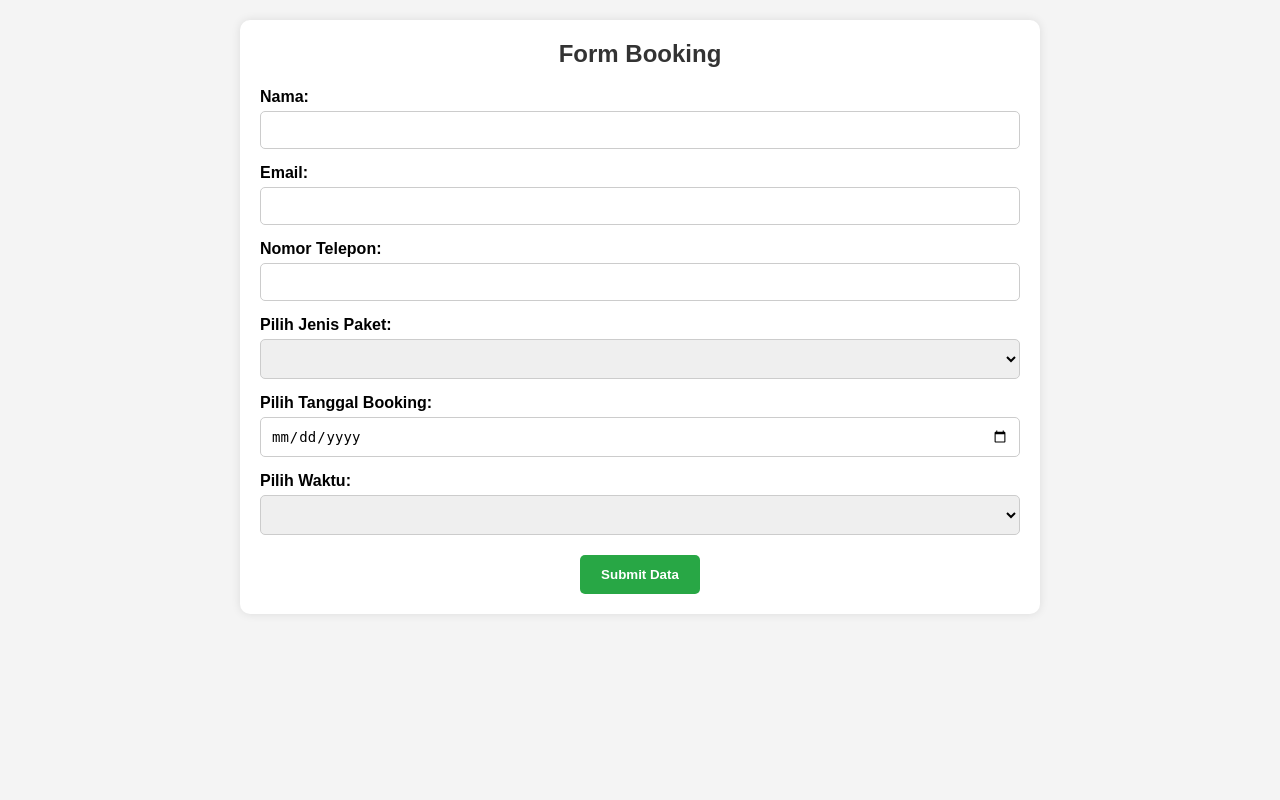
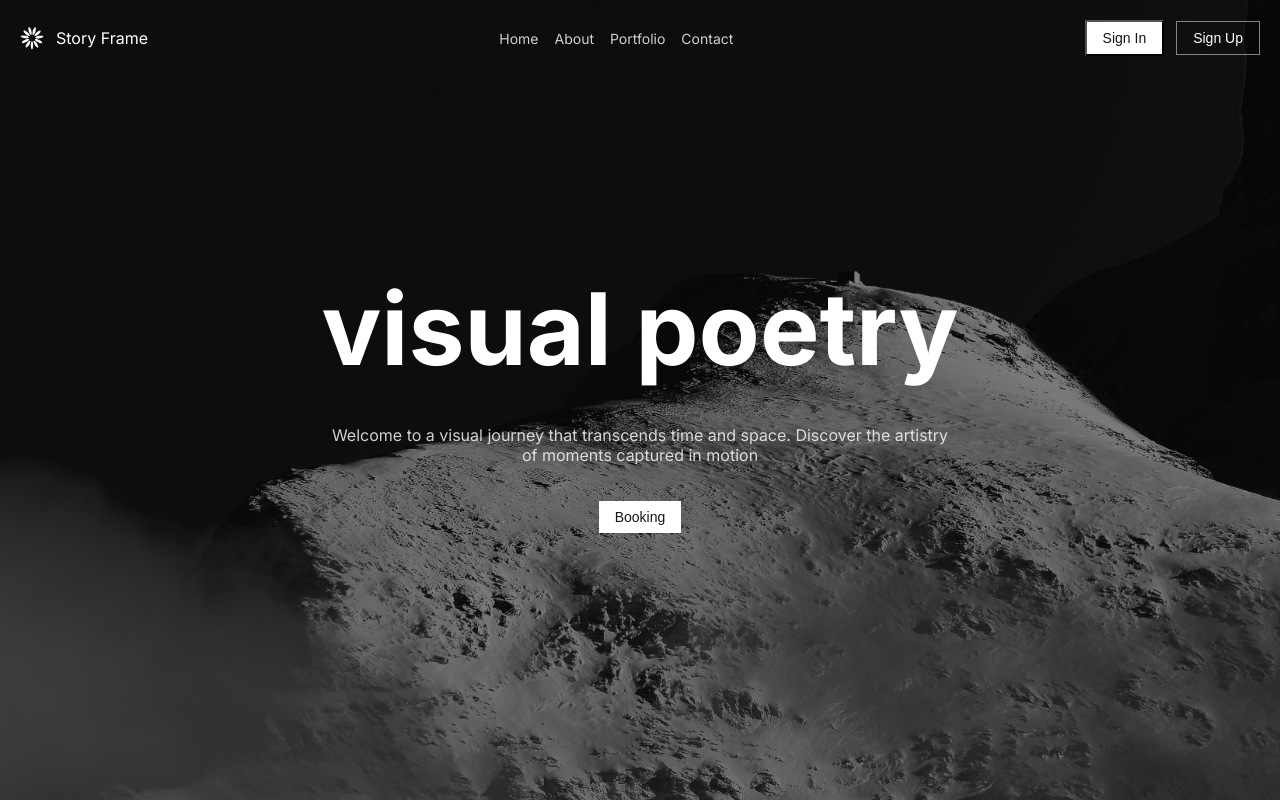
Before and after one commit to alifaoty/Modul1_WebDev, a PHP site: page / in a window 1280 px wide. Run offline with PHP 8.4, Linux system fonts and the light colour scheme.

Commit message:
2nd commit

```diff
--- a/index.php
+++ b/index.php
@@ -1,152 +1,47 @@
-<?php
-// Inisialisasi variabel untuk menyimpan nilai input dan error
-$nama = $email = $nomor = $paket = $tanggal = $waktu = "";
-$namaErr = $emailErr = $nomorErr = $paketErr = $tanggalErr = $waktuErr = "";
-
-if ($_SERVER["REQUEST_METHOD"] == "POST") {
-    // Validasi Nama
-    $nama = $_POST["nama"];
-    if (empty($nama)) {
-        $namaErr = "Nama wajib diisi";
-    }
-
-    // Validasi Email
-    $email = $_POST["email"];
-    if (empty($email)) {
-        $emailErr = "Email wajib diisi";
-    }
-
-    // Validasi Nomor Telepon
-    $nomor = $_POST["nomor"];
-    if (empty($nomor)) {
-        $nomorErr = "Nomor Telepon wajib diisi";
-    } elseif (!ctype_digit($nomor)) {
-        $nomorErr = "Nomor Telepon harus berupa angka";
-    }
-
-    // Validasi Jenis Paket
-    $paket = $_POST["paket"];
-    if (empty($paket)) {
-        $paketErr = "Jenis Paket wajib dipilih";
-    }
-
-    // Validasi Tanggal
-    $tanggal = $_POST["tanggal"];
-    if (empty($tanggal)) {
-        $tanggalErr = "Tanggal wajib diisi";
-    }
-
-    // Validasi Waktu
-    $waktu = $_POST["waktu"];
-    if (empty($waktu)) {
-        $waktuErr = "Waktu wajib dipilih";
-    }
-}
-?>
-
 <!DOCTYPE html>
-<html lang="id">
+<html lang="en">
 
 <head>
-    <meta charset="UTF-8">
-    <meta name="viewport" content="width=device-width, initial-scale=1.0">
-    <title>Form Booking</title>
-    <link rel="stylesheet" href="style.css">
+    <meta charset="UTF-8" />
+    <meta name="viewport" content="width=device-width, initial-scale=1.0" />
+    <link rel="stylesheet" href="styles/index_style.css" />
+
+    <link rel="preconnect" href="https://fonts.googleapis.com" />
+    <link rel="preconnect" href="https://fonts.gstatic.com" crossorigin />
+    <link href="https://fonts.googleapis.com/css2?family=Inter:wght@100..900&display=swap" rel="stylesheet" />
+    <title>Story Frame</title>
 </head>
 
 <body>
-    <div class="container">
-        <h2>Form Booking</h2>
-        <form method="POST" action="<?php echo $_SERVER["PHP_SELF"]; ?>">
-            <div class="form-group">
-                <label for="nama">Nama:</label>
-                <input type="text" id="nama" name="nama" value="<?php echo $nama; ?>">
-                <span class="error"><?php echo $namaErr ? "* $namaErr" : ""; ?></span>
-            </div>
-
-            <div class="form-group">
-                <label for="email">Email:</label>
-                <input type="text" id="email" name="email" value="<?php echo $email; ?>">
-                <span class="error"><?php echo $emailErr ? "* $emailErr" : ""; ?></span>
-            </div>
-
-            <div class="form-group">
-                <label for="nomor">Nomor Telepon:</label>
-                <input type="text" id="nomor" name="nomor" value="<?php echo $nomor; ?>">
-                <span class="error"><?php echo $nomorErr ? "* $nomorErr" : ""; ?></span>
-            </div>
-
-            <div class="form-group">
-                <label for="paket">Pilih Jenis Paket:</label>
-                <select id="paket" name="paket">
-                    <option value="     " <?php echo ($paket == "     ") ? "selected" : ""; ?>>     </option>
-                    <option value="Selfphoto" <?php echo ($paket == "Selfphoto") ? "selected" : ""; ?>>Selfphoto</option>
-                    <option value="Graduation" <?php echo ($paket == "Graduation") ? "selected" : ""; ?>>Graduation</option>
-                    <option value="Group Photo" <?php echo ($paket == "Group Photo") ? "selected" : ""; ?>>Group Photo</option>
-                    <option value="Family Photo" <?php echo ($paket == "Family Photo") ? "selected" : ""; ?>>Family Photo</option>
-                    <option value="Photobox" <?php echo ($paket == "Photobox") ? "selected" : ""; ?>>Photobox</option>
-                    <option value="Prewedding Photo" <?php echo ($paket == "Prewedding Photo") ? "selected" : ""; ?>>Prewedding Photo</option>
-                    <option value="Couple Photo" <?php echo ($paket == "Couple Photo") ? "selected" : ""; ?>>Couple Photo</option>
-                    <option value="Maternity" <?php echo ($paket == "Maternity") ? "selected" : ""; ?>>Maternity</option>
-                </select>
-            </div>
-
-            <div class="form-group">
-                <label for="tanggal">Pilih Tanggal Booking:</label>
-                <input type="date" id="tanggal" name="tanggal" value="<?php echo $tanggal; ?>">
-                <span class="error"><?php echo $tanggalErr ? "* $tanggalErr" : ""; ?></span>
-            </div>
-
-            <div class="form-group">
-                <label for="waktu">Pilih Waktu:</label>
-                <select id="waktu" name="waktu">
-                    <option value="     " <?php echo ($waktu == "     ") ? "selected" : ""; ?>>     </option>
-                    <option value="09.00" <?php echo ($waktu == "09.00") ? "selected" : ""; ?>>09.00</option>
-                    <option value="09.30" <?php echo ($waktu == "09.30") ? "selected" : ""; ?>>09.30</option>
-                    <option value="10.00" <?php echo ($waktu == "10.00") ? "selected" : ""; ?>>10.00</option>
-                    <option value="10.30" <?php echo ($waktu == "10.30") ? "selected" : ""; ?>>10.30</option>
-                    <option value="11.00" <?php echo ($waktu == "11.00") ? "selected" : ""; ?>>11.00</option>
-                    <option value="11.30" <?php echo ($waktu == "11.30") ? "selected" : ""; ?>>11.30</option>
-                    <option value="12.00" <?php echo ($waktu == "12.00") ? "selected" : ""; ?>>12.00</option>
-                    <option value="12.30" <?php echo ($waktu == "12.30") ? "selected" : ""; ?>>12.30</option>
-                </select>
-            </div>
-
-            <div class="button-container">
-                <button type="submit">Submit Data</button>
-            </div>
-        </form>
-    </div>
-
-    <?php if ($_SERVER["REQUEST_METHOD"] == "POST" && !$namaErr && !$emailErr && !$nomorErr && !$paketErr && !$tanggalErr && !$waktuErr) { ?>
-    <div class="container">
-        <h3>Data Booking:</h3>
-        <div class="table-container">
-            <table>
-                <thead>
-                    <tr>
-                        <th width="20%">Nama</th>
-                        <th width="20%">Email</th>
-                        <th width="15%">Nomor Telepon</th>
-                        <th width="15%">Jenis Paket</th>
-                        <th width="30%">Tanggal Booking</th>
-                        <th width="15%">Waktu Booking</th>
-                    </tr>
-                </thead>
-                <tbody>
-                    <tr>
-                        <td><?php echo $nama; ?></td>
-                        <td><?php echo $email; ?></td>
-                        <td><?php echo $nomor; ?></td>
-                        <td><?php echo $paket; ?></td>
-                        <td><?php echo $tanggal; ?></td>
-                        <td><?php echo $waktu; ?></td>
-                    </tr>
-                </tbody>
-            </table>
+    <header>
+        <div class="logo">
+            <img src="assets/logo.png" alt="logo-story-frame" />
+            <p>Story Frame</p>
         </div>
-    </div>
-    <?php } ?>
+        <nav>
+            <?php
+        $menuItems = ["Home", "About", "Portfolio", "Contact"];
+        foreach ($menuItems as $item) {
+            echo "<a href='#'>$item</a>";
+        }
+        ?>
+        </nav>
+        <div id="button">
+            <button id="btn-primary">Sign In</button>
+            <button id="btn-secondary">Sign Up</button>
+        </div>
+    </header>
+    <section id="hero">
+        <h1>visual poetry</h1>
+        <p>
+            Welcome to a visual journey that transcends time and space. Discover the
+            artistry of moments captured in motion
+        </p>
+        <a href="form.php"><button>Booking
+            </button>
+        </a>
+    </section>
 </body>
+<footer></footer>
 
 </html>
--- a/style.css
+++ b/styles/form_style.css
@@ -1,5 +1,5 @@
 /* Reset dan Style Dasar */
-* {
+/* * {
     box-sizing: border-box;
     margin: 0;
     padding: 0;
@@ -7,16 +7,16 @@
 
 body {
     font-family: Arial, sans-serif;
-    background-color: #f4f4f4;
+    background-color:rgb(247, 247, 247);
     padding: 20px;
-}
+} */
 
 .container {
-    max-width: 800px;
+    max-width: 80%;
     background: white;
     padding: 20px;
     border-radius: 10px;
-    box-shadow: 0px 0px 10px rgba(0, 0, 0, 0.1);
+    box-shadow: 0px 0px 1px rgba(0, 0, 0, 0.1);
     margin: 0 auto 20px auto;
 }
 
@@ -54,8 +54,8 @@ input:focus,
 select:focus,
 textarea:focus {
     outline: none;
-    border-color: #28a745;
-    box-shadow: 0 0 5px rgba(40, 167, 69, 0.3);
+    border-color:rgb(0, 0, 0);
+    box-shadow: 0 0 5px rgba(0, 0, 0, 0.3);
 }
 
 textarea {
@@ -77,7 +77,7 @@ textarea {
 }
 
 button {
-    background-color: #28a745;
+    background-color:rgb(0, 0, 0);
     color: white;
     border: none;
     padding: 12px 20px;
@@ -85,11 +85,11 @@ button {
     cursor: pointer;
     font-weight: bold;
     transition: background-color 0.3s;
-    min-width: 120px;
+    width: 100%;
 }
 
 button:hover {
-    background-color: #218838;
+    background-color:rgb(32, 32, 32);
 }
 
 /* Table Styling */
@@ -114,7 +114,7 @@ td {
 }
 
 th {
-    background-color: #28a745;
+    background-color:rgb(32, 32, 32);
     color: white;
     font-weight: bold;
     text-align: center;
--- /dev/null
+++ b/styles/index_style.css
@@ -0,0 +1,108 @@
+* {
+    box-sizing: border-box;
+  }
+
+  body {
+      margin: 0;
+      font-family: 'Inter', serif;
+      background-color: #FFFFFF;
+  }
+
+  header {
+      display: flex;
+      position: fixed;
+      align-items: center;
+      justify-content: space-between;
+      padding: 12px 20px;
+      width: 100%;
+      left: 0;
+      right: 0;
+      background-color: rgba (0, 0, 0, 0);
+  }
+
+  .logo {
+      display:flex;
+      align-items: center;
+      justify-content: start;
+      gap: 12px;
+  }
+
+  .logo img {
+      height: 24px;
+  }
+
+  .logo p {
+      color: #FFFFFF;
+  }
+
+  nav {
+      display: flex;
+      align-items: center;
+      gap: 16px;
+  }
+
+  nav a {
+      text-decoration: none;
+      color:rgba(255, 255, 255, 0.80);
+      font-size: 14px;
+      font-weight: 400;
+  }
+
+  #button {
+      display: flex;
+      align-items: center;
+      gap: 12px;
+  }
+
+  button {
+      padding: 8px 16px;
+      font-size: 14px;
+  }
+
+  #btn-primary {
+      background-color: #FFFFFF;
+      color: #161616;
+  }
+
+  #btn-secondary {
+      background-color:transparent;
+      color: #FFFFFF;
+      border: 1px solid rgba(255, 255, 255, 0.50);
+  }
+
+  #hero {
+      display: flex;
+      flex-direction: column;
+      justify-content: center;
+      align-items: center;
+      text-align: center;
+      padding: 0px 20px;
+      height: 100vh;
+      gap: 20px;
+      background: linear-gradient(rgba(0, 0, 0, 0.5), rgba(0, 0, 0, 0.5)), url("../assets/hero.jpg");
+      background-size: cover;
+  }
+
+  #hero h1 {
+      font-size: 100px;
+      margin: 0px;
+      color: #FFFFFF;
+  }
+
+  #hero p {
+      width: 50%;
+      color:rgba(255, 255, 255, 0.80);
+  }
+
+  #hero button {
+      padding: 8px 16px;
+      font-size: 14px;
+      background-color: #FFFFFF;
+      color: #161616;
+      border: 0px;
+  }
+
+  a {
+    text-decoration: none;
+    color: #161616;
+  }
```
Also changed, not shown: form.php (added, +135 -0 lines), assets/hero.jpg (added), assets/logo.png (added), assets/logo.svg (added).
